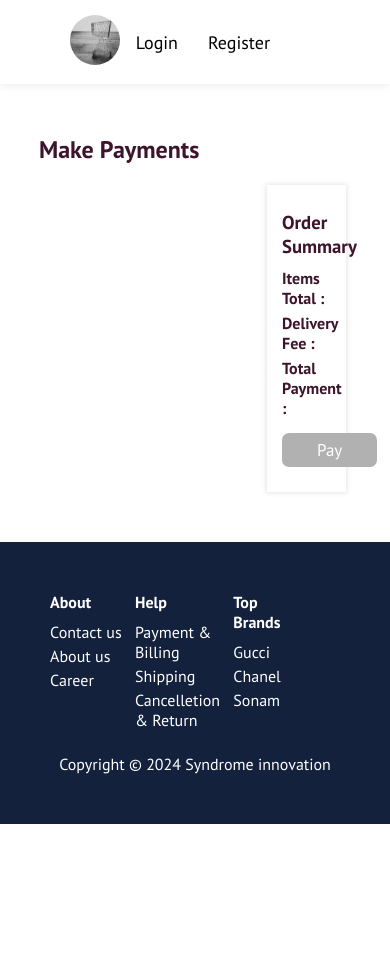
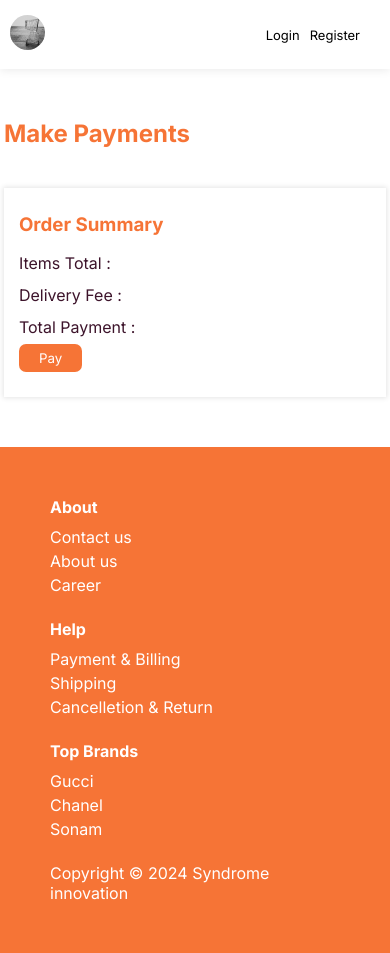
Before and after one commit to Janice1828/e-commerce, a PHP site: page /userpanel/payment.html in a window 390 px wide. Before the commit the page ends 824 px from the top, so only its background shows below. Run offline with PHP 8.4, Linux system fonts and the light colour scheme; some libraries are stand-ins or nearby versions.

Commit message:
made responsive, changed font, applied color

```diff
--- a/products.json
+++ b/products.json
@@ -2,7 +2,7 @@
   "data": [
     {
       "id": 1,
-      "title": "Earpod",
+      "title": "Latest Featured Samsung Earpods",
       "price": "2000",
       "discountedPrice": "1800",
       "image": "../images/products/earpod.jpg",
--- a/style.css
+++ b/style.css
@@ -1,10 +1,13 @@
-@import url("https://fonts.googleapis.com/css2?family=PT+Sans:ital,wght@0,400;0,700;1,400;1,700&display=swap");
+@import url("https://fonts.googleapis.com/css2?family=Inter:wght@100..900&display=swap");
 * {
   padding: 0;
   margin: 0;
   color: #3d142b;
   box-sizing: border-box;
-  font-family: "PT Sans", sans-serif;
+  font-family: "Inter", sans-serif;
+}
+:root {
+  --yellow: #f67436;
 }
 .d_flex {
   display: flex;
@@ -209,7 +210,7 @@
   margin: auto;
 }
 .bg_black {
-  background-color: #14213d;
+  background-color: var(--yellow);
   color: #fff;
   padding: 50px;
   margin-top: 50px;
@@ -447,6 +419,9 @@
 }
 .product-payment-card-content {
   padding: 25px 15px;
+  display: flex;
+  flex-direction: column;
+  gap: 7px;
 }
 .pt-2 {
   padding-top: 5px;
@@ -454,28 +429,10 @@
 .pt-3 {
   padding-top: 10px;
 }
-#payButton {
-  padding: 6px 35px;
-  border-radius: 7px;
-  background-color: #b1b1b1;
-  color: #fff;
-  outline: none;
-  border: none;
-  margin-top: 15px;
-  font-size: 17px;
-  cursor: pointer;
-}
-#payButton:hover {
-  background: #fff;
-  outline: 1px solid #676767;
-  transition: 0.3s;
-  color: #000;
-}
 #paymentId {
   width: 50px;
   height: 50px;
   object-fit: contain;
-  /* border-radius: 50%; */
 }
 .payment-flex {
   align-items: center;
@@ -657,13 +614,23 @@
 }
 .quantityContainer span {
   padding: 0px 10px;
+  display: inline-block;
+  transform: translateY(-4px);
 }
 .btn {
-  margin-top: 10px;
   padding: 10px 30px;
   cursor: pointer;
   border-radius: 7px;
   outline: none;
+  border: 0px;
+  background: var(--yellow);
+  color: #fff;
+  transition: 0.3s;
+}
+.btn:hover {
+  color: var(--yellow);
+  background-color: #fff;
+  outline: 1px solid var(--yellow);
 }
 .btn-secondary {
   background-color: #d9d9d9;
@@ -680,22 +647,205 @@
   padding-top: 0px;
   margin-top: 0px;
 }
-.one {
-  color: rgb(255, 0, 0);
-}
-.two {
-  color: rgb(255, 106, 0);
-}
-.three {
-  color: #4050b2;
-}
-.four {
-  color: #4050b2;
-}
+.one,
+.two,
+.three,
+.four,
 .five {
-  color: rgb(24, 159, 14);
+  color: var(--yellow);
 }
 #rateProduct {
   font-size: 16px;
-  font-weight: bold;
+  font-weight: 501;
 }
+@media screen and (max-width: 1300px) {
+  .col-xl-4 {
+    width: 30%;
+  }
+  .sub-category-products-p {
+    padding: 0px 10px;
+  }
+}
+@media screen and (max-width: 1000px) {
+  #search_products {
+    width: 300px;
+  }
+  .col-md-6 {
+    width: calc(50% - 25px);
+  }
+  .sub-category-container {
+    width: 98%;
+  }
+}
+@media screen and (max-width: 750px) {
+  #search_products {
+    width: 200px;
+  }
+  .nav_bar_child_container {
+    padding: 15px 40px;
+  }
+  .col-sm-12 {
+    width: 100%;
+  }
+  .product_category {
+    text-align: left;
+  }
+  .product_category #change_category {
+    padding: 4px 15px;
+  }
+  .footer_content_right {
+    justify-content: flex-end;
+  }
+  .col-md-left {
+    align-items: flex-start;
+  }
+  .col-md-right {
+    display: flex;
+    justify-content: flex-end;
+    align-items: flex-end;
+  }
+  .bg_black {
+    align-items: center;
+  }
+  .bg_black {
+    justify-content: center;
+  }
+  .zoom-image {
+    width: 100% !important;
+    height: 100% !important;
+    object-fit: contain;
+  }
+  .singleproduct_detail_container {
+    width: 100%;
+  }
+  .js-image-zoom__zoomed-area,
+  .js-image-zoom__zoomed-image {
+    display: none !important;
+  }
+  .remove-shadow-md {
+    box-shadow: 0px 0px 3px #fff;
+  }
+  .added-products-container tbody tr td,
+  .added-products-container thead tr th {
+    padding: 5px 10px;
+  }
+  #increaseOrder,
+  #decreaseOrder {
+    padding: 0px 10px;
+    font-size: 20px;
+  }
+  .payment-container {
+    width: 98%;
+    margin: auto;
+  }
+  .col-sm-6 {
+    width: calc(50% - 20px);
+  }
+  .filtering-product-section {
+    padding: 20px 0 20px 13px;
+  }
+}
+@media screen and (max-width: 550px) {
+  .nav_bar_child_container {
+    padding: 15px 10px !important;
+  }
+  #logo {
+    height: 40px;
+    width: 40px;
+  }
+  #search_products {
+    width: 100px;
+    padding: 5px 10px;
+  }
+  .navbar_contents a {
+    font-size: 15px;
+  }
+  .fa-cart-shopping {
+    font-size: 19px !important;
+  }
+  .cart span {
+    font-size: 10px;
+    width: 14px;
+    height: 14px;
+  }
+  .fa-right-from-bracket {
+    font-size: 19px !important;
+  }
+  .navbar_contents {
+    gap: 20px;
+  }
+  #fetched_product_img {
+    height: 150px;
+  }
+  .products_heading {
+    font-size: 20px;
+  }
+  .added-products-container tbody tr td,
+  .added-products-container thead tr th {
+    padding: 5px;
+  }
+  .quantityContainer span {
+    padding: 0px 3px;
+  }
+}
+
+@media screen and (max-width: 430px) {
+  .nav_login_register {
+    gap: 10px;
+  }
+  #search_products {
+    width: 120px;
+  }
+  #logo {
+    width: 35px;
+    height: 35px;
+  }
+  .navbar_contents a {
+    font-size: 13px;
+  }
+  .col-sm-12 {
+    width: 100%;
+  }
+  .product_category {
+    text-align: left;
+  }
+  #fetched_product_img {
+    height: 100px;
+  }
+  .col-xsl-12 {
+    width: 100%;
+    align-items: flex-start;
+    justify-content: flex-start;
+  }
+  .copyright {
+    padding-right: 24px;
+  }
+  .order-adding-section {
+    flex-direction: column;
+    gap: 10px;
+  }
+  .product-detail-card {
+    padding: 0px;
+  }
+  .added-products-container tbody tr td,
+  .added-products-container thead tr th {
+    padding: 5px 5px;
+  }
+
+  #payButton {
+    padding: 6px 20px;
+  }
+  .col-sm-4 {
+    width: calc(33.33333333% - 25px);
+  }
+}
+h2,
+#product_title,
+#price,
+#productTitle,
+h3,
+h4,
+.fa-cart-shopping,
+.fa-right-from-bracket {
+  color: var(--yellow);
+}
--- a/userpanel/addedproducts.html
+++ b/userpanel/addedproducts.html
@@ -49,7 +49,9 @@
         <tbody></tbody>
       </table>
       <div class="make-payment-link-container">
-        <a href="payment.html" class="make-payment-link">Make Payment</a>
+        <a href="payment.html" class="make-payment-link btn"
+          >Proceed To Checkout</a
+        >
       </div>
     </div>
     <script src="addedproducts.js"></script>
--- a/userpanel/payment.html
+++ b/userpanel/payment.html
@@ -40,23 +40,23 @@
         <div class="col-12">
           <h2>Make Payments</h2>
         </div>
-        <div class="col-8 row" id="productList"></div>
-        <div class="col-4">
+        <div class="col-8 row col-sm-12" id="productList"></div>
+        <div class="col-4 col-sm-12">
           <div class="card">
             <div class="card_body">
               <div class="product-payment-card-content">
                 <h3>Order Summary</h3>
                 <p class="pt-3">
-                  <b>Items Total : </b><span id="itemsPrice"></span>
+                  <span>Items Total : </span><span id="itemsPrice"></span>
                 </p>
                 <p class="pt-2">
-                  <b>Delivery Fee : </b><span id="deliveryFee"></span>
+                  <span>Delivery Fee : </span><span id="deliveryFee"></span>
                 </p>
                 <p class="pt-2">
-                  <b>Total Payment : </b><span id="totalPayment"></span>
+                  <span>Total Payment : </span><span id="totalPayment"></span>
                 </p>
                 <div>
-                  <button id="payButton">Pay</button>
+                  <button id="payButton" class="btn">Pay</button>
                 </div>
               </div>
             </div>
@@ -65,7 +65,7 @@
       </div>
     </div>
     <div class="row bg_black">
-      <div class="col-4 footer_content_right">
+      <div class="col-4 footer_content_right col-md-left col-xsl-12">
         <div>
           <h4>About</h4>
           <a href="#">Contact us</a>
@@ -73,7 +73,7 @@
           <a href="#">Career</a>
         </div>
       </div>
-      <div class="col-4 footer_content_center">
+      <div class="col-4 footer_content_center col-xsl-12">
         <div>
           <h4>Help</h4>
           <a href="#">Payment & Billing</a>
@@ -81,11 +81,13 @@
           <a href="#">Cancelletion & Return</a>
         </div>
       </div>
-      <div class="col-4">
-        <h4>Top Brands</h4>
-        <a href="#">Gucci</a>
-        <a href="#">Chanel</a>
-        <a href="#">Sonam</a>
+      <div class="col-4 col-md-right col-xsl-12">
+        <div>
+          <h4>Top Brands</h4>
+          <a href="#">Gucci</a>
+          <a href="#">Chanel</a>
+          <a href="#">Sonam</a>
+        </div>
       </div>
       <div class="col-12 copyright">
         Copyright &copy; 2024 Syndrome innovation
--- a/userpanel/payment.js
+++ b/userpanel/payment.js
@@ -65,17 +65,18 @@ fetch("../products.json")
         imgContainer.className = "payment-image-container";
         let image = createElement("img");
         let title = createElement("p");
+        title.id = "productTitle";
         let qtyContainer = createElement("div");
         qtyContainer.className = "payment-qty-container";
         let price = createElement("p");
         let qty = createElement("p");
-        price.innerHTML = `<b>Price :</b> $ ${item.discountedPrice}`;
+        price.innerHTML = `Price : $ ${item.discountedPrice}`;
         image.id = "paymentId";
         image.src = item.image;
         title.innerHTML = item.title;
         qtyContainer.append(price, qty);
         imgContainer.append(image, title);
-        qty.innerHTML = `<b>Quantity :</b> ${productid}`;
+        qty.innerHTML = `Quantity : ${productid}`;
         flexContainer.append(imgContainer, qtyContainer);
         cardBody.appendChild(flexContainer);
         card.appendChild(cardBody);
--- a/userpanel/script.js
+++ b/userpanel/script.js
@@ -100,7 +100,7 @@ function createElement(elementName) {
 }
 function createProduct(item) {
   let child = createElement("div");
-  child.className = "col-3";
+  child.className = "col-3 col-xl-4 col-md-6 col-sm-12";
   let link = createElement("a");
   link.addEventListener("click", () => {
     sessionStorage.setItem("product_id", item.id);
```
Also changed, not shown: other parts of style.css (+21 -52 lines), userpanel/home.html (+15 -11 lines), userpanel/productDetail.html (+4 -10 lines), userpanel/subCategory.html (+7 -7 lines), userpanel/subCategory.js (+12 -5 lines).
